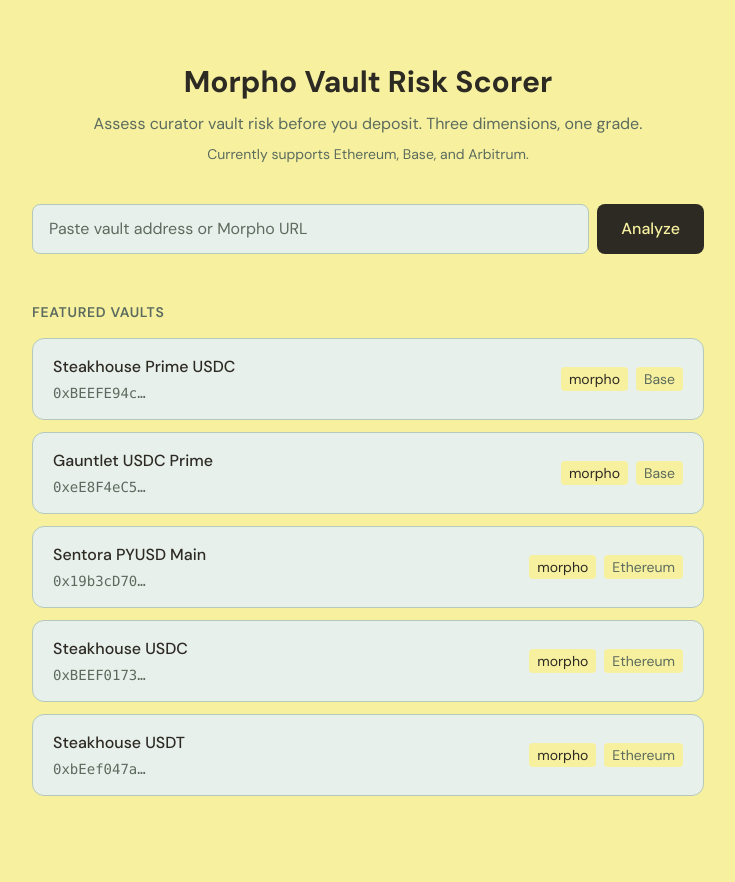
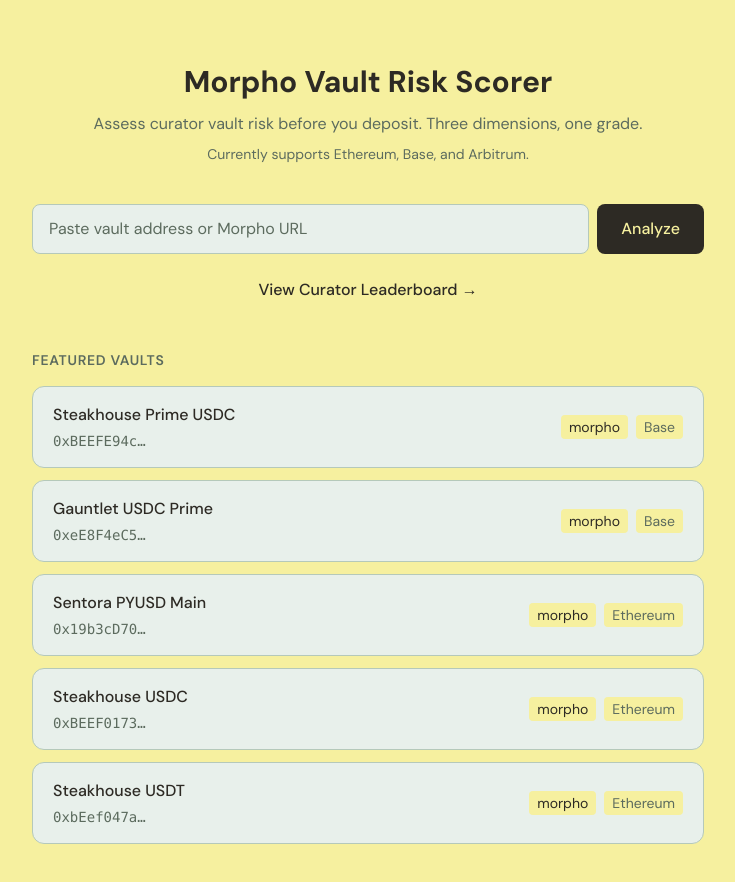
Before and after one commit to ChristinaFanxy/vault-risk-scorer, a Next.js app: page / in a window 1280 px wide. Shown: the top 882 px of the page, without its empty margins (272-1007 px from the left). Before the commit the page ends 860 px from the top, so only its background shows below. Built offline with nearby package versions, Linux system fonts and the light colour scheme.

Commit message:
feat: add leaderboard link to home page

```diff
--- a/app/page.tsx
+++ b/app/page.tsx
@@ -1,4 +1,5 @@
 'use client'
+import Link from 'next/link'
 import { SearchBar } from '@/components/SearchBar'
 import { FeaturedVaultsList } from '@/components/FeaturedVaultsList'
 import featuredVaults from '@/data/featured-vaults.json'
@@ -19,6 +20,12 @@
 
       <SearchBar />
 
+      <div className="mt-6">
+        <Link href="/leaderboard" className="text-brand-cream hover:text-brand text-base font-medium">
+          {t.viewLeaderboard}
+        </Link>
+      </div>
+
       <div className="mt-12 w-full max-w-2xl">
         <h2 className="text-brand-light text-sm font-semibold uppercase tracking-wider mb-4">
           {t.featuredVaults}
```
